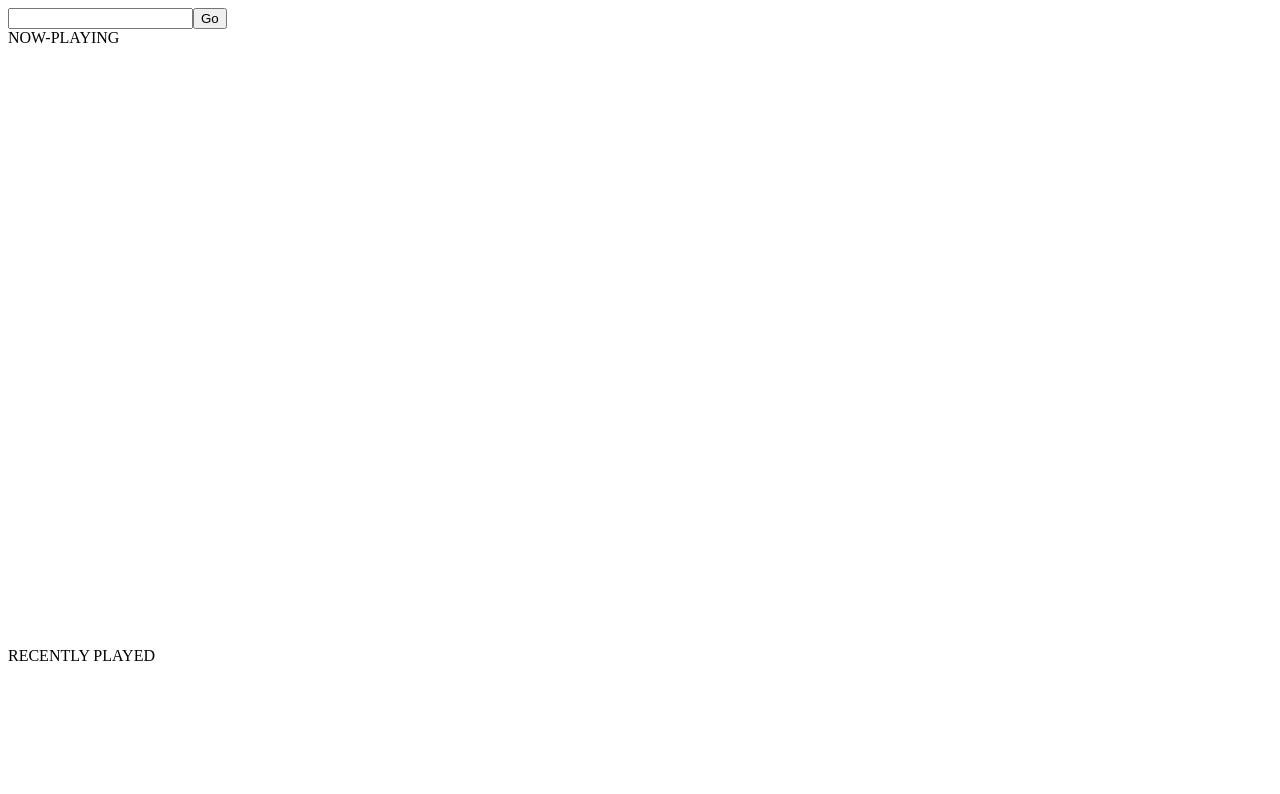
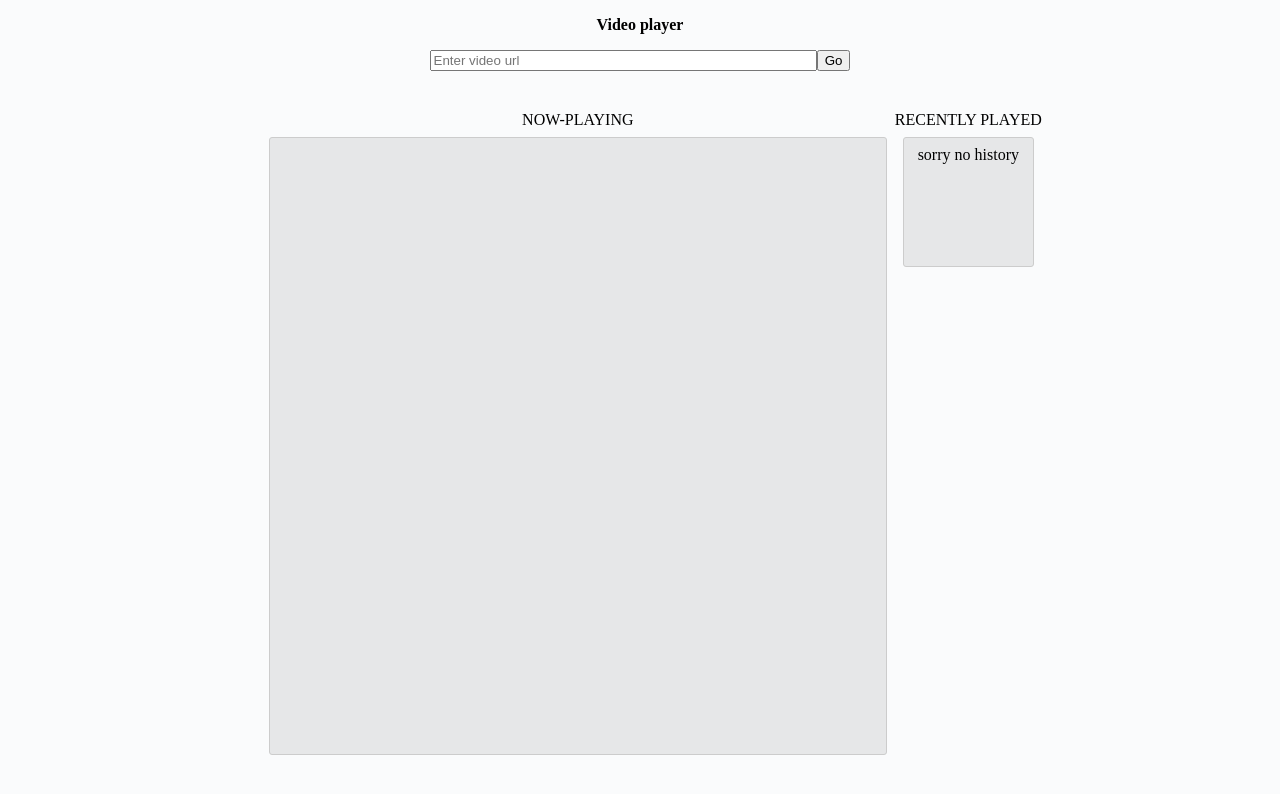
Before and after one commit to prathibhaaa/video-player, a React app in the folder src/: page / in a window 1280 px wide. Shown: the top 794 px of the page. Built offline with nearby package versions, Linux system fonts and the light colour scheme; the HTML template or start-up script is replaced by a standard one.

Commit message:
Simple css integration

```diff
--- a/public/index.html
+++ b/public/index.html
@@ -19,7 +19,7 @@
     work correctly both with client-side routing and a non-root public URL.
     Learn how to configure a non-root public URL by running `npm run build`.
   -->
-  <title>React App</title>
+  <title>VideoPlayer</title>
 
 </head>
 <body>
--- a/src/App.js
+++ b/src/App.js
@@ -1,5 +1,6 @@
 import React, { Component } from "react";
 import ReactPlayer from 'react-player'
+import './index.css'
 
 class App extends Component {
   state = {
@@ -28,35 +29,42 @@ class App extends Component {
   }
 
   render() {
-    console.log(this.state.history)
     return (
-      <div>
+      <div className='root'>
+        <p>
+        <b>Video player</b>
+        </p>
         <input
-          type="text"
+          type='text'
           ref='ticket_desc'
+          className='text'
+          placeholder='Enter video url'
         />
         <button onClick={() => this.handleUrl()}>
           Go
         </button>
 
         <br />
-        <div>
-            <div>
-              <label>NOW-PLAYING</label>
-              <div>
+        <div className='container'>
+            <div className='col-xs-8'>
+              <label className='lablel'>NOW-PLAYING</label>
+              <div className='list'>
                 <ReactPlayer url={this.state.currentUrl} playing width='600px' height='600px' onError={this.onError}/>
-                {this.state.isError && <p>{this.state.errorText}</p>}
+                {this.state.isError && <p className='text-red'>{this.state.errorText}</p>}
               </div>
             </div>
-            <div>
-              <label>RECENTLY PLAYED</label>
-              <div>
+            <div className='col-xs-4'>
+              <label className='label'>RECENTLY PLAYED</label>
+              <div className='list inline'>
                 {this.state.history.length > 0 && this.state.history.map((item, index) =>
                   <div>
                   <ReactPlayer url={item.url} playing width='300px' height='300px' />
                   <br/>
                   </div>
                 )}
+                {this.state.history.length <= 0 &&
+                  <div>sorry no history</div>
+                }
               </div>
             </div>
         </div>
--- /dev/null
+++ b/src/index.css
@@ -0,0 +1,33 @@
+.root {
+  text-align: center;
+}
+.container {
+  display: flex;
+  margin-top: 40px;
+  margin-left: 20%;
+}
+
+.label {
+  font-weight: 600px;
+}
+
+.list {
+  cursor: pointer;
+  border: 1px solid rgb(204, 204, 204);
+  border-radius: 3px;
+  min-height: 7em;
+  padding: 0.5em;
+  margin: 0.5em;
+  font-weight: normal;
+  display: flex;
+  background-color: #E6E7E8;
+}
+.inline {
+  display: block;
+}
+.text {
+  width: 30%;
+}
+body {
+  background-color: #fafbfc;
+}
```
